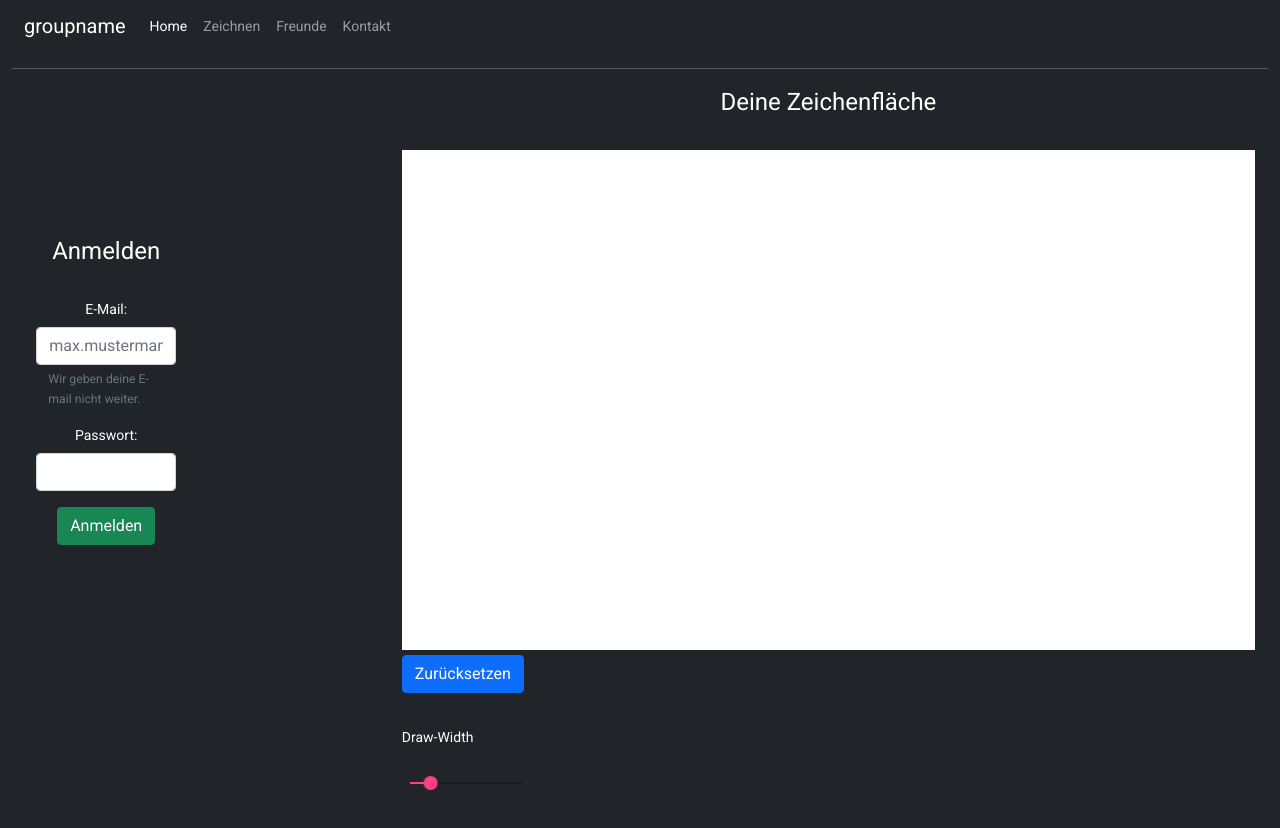
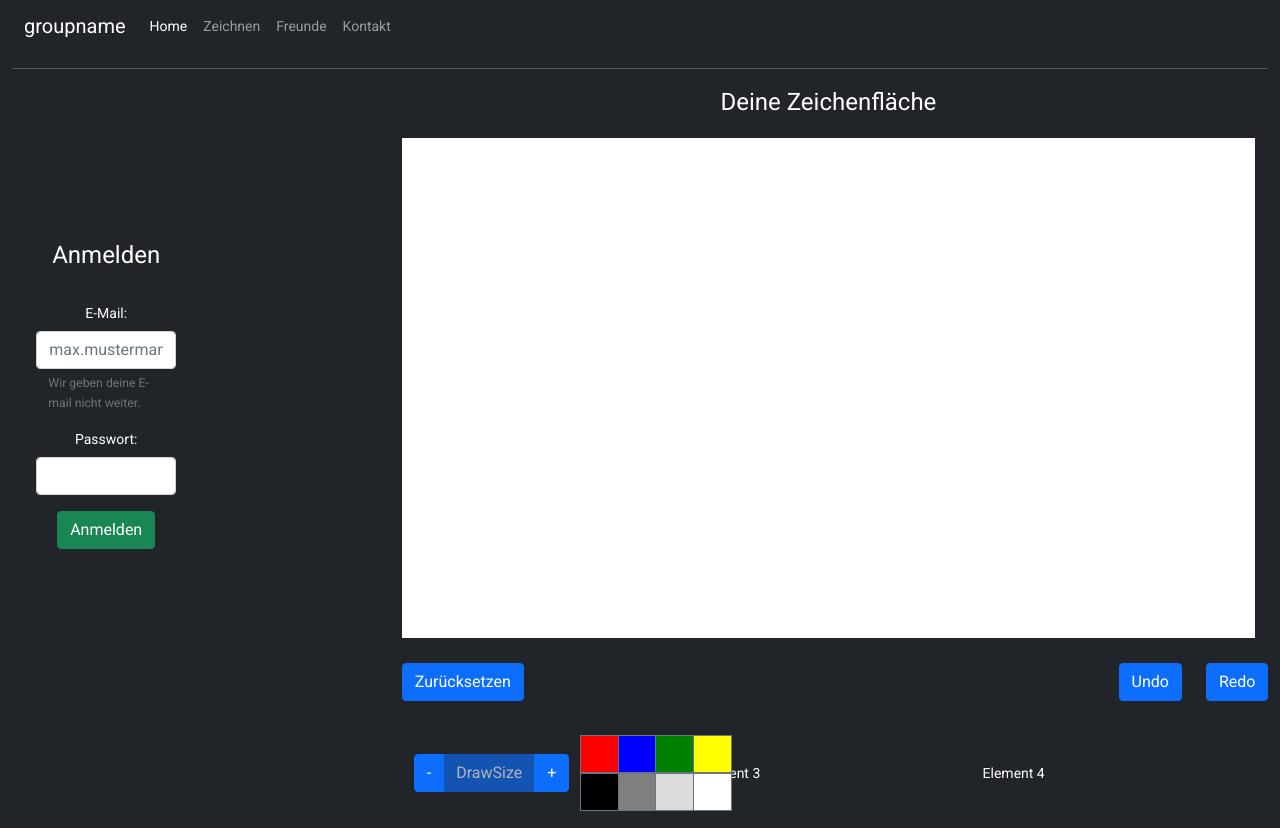
Before and after one commit to sheckla/AngularDrawApp_SocketsNetty, an Angular app: page / in a window 1280 px wide. Built offline with nearby package versions, Linux system fonts and the light colour scheme; no server answers.

Commit message:
Zeichentools

```diff
--- a/src/app/components/zeichenflaeche/zeichenflaeche.component.html
+++ b/src/app/components/zeichenflaeche/zeichenflaeche.component.html
@@ -1,14 +1,37 @@
 
 <h1 class="text-center">Deine Zeichenfläche</h1>
-<div class="container pt-3 pb-3 ">
+<div class="container pt-1 pb-1 ">
     <div class="row w-100">
         <div id="widthForCanvas" class="col">
             <canvas id="zeichenflaeche" class="bg-white " ></canvas>
         </div>
     </div>
-    <div class="row w-100">
+
+</div>
+<div class="container pt-3 pb-3">
+  <div class="row justify-content-md-center">
+    <div class="col">
+      <!-- ELEMENT 1 -->
+      <div class="row w-100">
         <div class="col">
             <button id="clear" type="button" class="btn btn-primary">Zurücksetzen</button>
         </div>
     </div>
+    </div>
+      <div class="col col-sm-auto">
+        <!-- ELEMENT 2 -->
+        <div class="row w-100">
+          <div class="col">
+              <button id="undo" type="button" class="btn btn-primary">Undo</button>
+          </div>
+      </div>
+      </div>
+      <div class="col col-lg-1 float-right">
+        <!-- ELEMENT 3 -->
+        <div class="row w-100">
+          <div class="col">
+              <button id="redo" type="button" class="btn btn-primary">Redo</button>
+          </div>
+      </div>
+  </div>
 </div>
--- a/src/app/components/zeichentools/zeichentools.component.css
+++ b/src/app/components/zeichentools/zeichentools.component.css
@@ -0,0 +1,11 @@
+color-1 {
+  background-color: #8064A2 !important;
+}
+
+.btn-secondary {
+  color:transparent;
+}
+
+color-button {
+
+}
--- a/src/app/components/zeichentools/zeichentools.component.html
+++ b/src/app/components/zeichentools/zeichentools.component.html
@@ -1,9 +1,38 @@
 <div class="container pt-3 pb-3 ">
-  <div class="row w-100">
+  <div class="row w-100 align-items-center mx-auto">
+      <div class="col-2">
+        <!-- ELEMENT 1 -->
+        <div class="btn-group float-left " role="group" aria-label="Button group example">
+          <button type="button" id="draw-size-minus" class="btn btn-primary">-</button>
+          <button type="button" disabled class="btn btn-primary">DrawSize</button>
+          <button type="button" id="draw-size-plus" class="btn btn-primary">+</button>
+        </div>
+      </div>
+      <div class="col-2">
+        <!-- ELEMENT 2 -->
+        <div class="container hide-text">
+          <div class="btn-group" role="group" aria-label="Basic example">
+            <button id="colorButton1" type="button" class="btn btn-secondary rounded-0 color-button" style="background-color:red">...</button>
+            <button id="colorButton2" type="button" class="btn btn-secondary rounded-0 color-button" style="background-color:blue">...</button>
+            <button id="colorButton3" type="button" class="btn btn-secondary rounded-0 color-button" style="background-color:green">...</button>
+            <button id="colorButton4" type="button" class="btn btn-secondary rounded-0 color-button" style="background-color: yellow">...</button>
+
+          </div>
+          <div class="btn-group" role="group" aria-label="Basic example">
+            <button id="colorButton5" type="button" class="btn btn-secondary rounded-0 color-button" style="background-color:black">...</button>
+            <button id="colorButton6" type="button" class="btn btn-secondary rounded-0 color-button" style="background-color:gray">...</button>
+            <button id="colorButton7" type="button" class="btn btn-secondary rounded-0 color-button" style="background-color:gainsboro">...</button>
+            <button id="colorButton8" type="button" class="btn btn-secondary rounded-0 color-button" style="background-color:white">...</button>
+          </div>
+        </div>
+      </div>
       <div class="col">
-          <p>Draw-Width</p>
-          <mat-slider id="width-slider"  min="1" max="50" step="1" value="10"></mat-slider>
-
+        <span>Element 3</span>
+        <!-- ELEMENT 3 -->
+      </div>
+      <div class="col">
+        <span>Element 4</span>
+        <!-- ELEMENT 4 -->
       </div>
   </div>
 </div>
--- a/src/app/components/zeichentools/zeichentools.component.ts
+++ b/src/app/components/zeichentools/zeichentools.component.ts
@@ -6,8 +6,8 @@ import { Component, OnInit } from '@angular/core';
   styleUrls: ['./zeichentools.component.css']
 })
 export class ZeichentoolsComponent implements OnInit {
-
-  constructor() { }
+  constructor() {
+  }
 
   ngOnInit(): void {
   }
--- a/src/app/js/main.js
+++ b/src/app/js/main.js
@@ -2,9 +2,16 @@ $( document ).ready(function() {
   var canvas = document.getElementById("zeichenflaeche");
   var ctx = canvas.getContext("2d");
   var isPainting = false;
-
+  var buttons = document.getElementsByClassName('color-button');
   canvas.width = document.getElementById("zeichenflaeche").parentNode.parentElement.clientWidth;
   canvas.height = 500;
+  var drawSize = 10;
+  var drawSizeIncrement = 3;
+  var color = "black";
+
+  // redo/undo http://jsfiddle.net/m1erickson/AEYYq/
+  var points = [];
+  var redoStack = [];
 
   function startpainting(e) {
     isPainting = true;
@@ -22,19 +29,40 @@ $( document ).ready(function() {
 
   function draw(e) {
     if(!isPainting) return;
-        ctx.lineWidth = 10;
+    ctx.lineWidth = drawSize;
     ctx.lineCap = "round";
-        ctx.strokeStyle = "black";
+    ctx.strokeStyle = "" + color;
     ctx.lineTo(getMousePosX(e), getMousePosY(e));
     ctx.stroke();
     ctx.beginPath();
+    points.push({
+      x: getMousePosX(e),
+      y: getMousePosY(e),
+      size: drawSize,
+      color: "" + color,
+      mode: "draw"
+    });
     ctx.moveTo(getMousePosX(e), getMousePosY(e));
   }
 
   canvas.addEventListener('mousedown', startpainting);
   canvas.addEventListener('mouseup', stopPainting);
   canvas.addEventListener('mousemove', draw);
+
   document.getElementById("clear").onclick = function() {clearAll()};
+  document.getElementById("draw-size-plus").onclick = function() {increaseDrawSize()};
+  document.getElementById("draw-size-minus").onclick = function() {decreaseDrawSize()};
+  document.getElementById("undo").onclick = function() {undo()};
+  document.getElementById("redo").onclick = function() {redo()};
+
+  document.getElementById("colorButton1").onclick = function() {changeColor(0)};
+  document.getElementById("colorButton2").onclick = function() {changeColor(1)};
+  document.getElementById("colorButton3").onclick = function() {changeColor(2)};
+  document.getElementById("colorButton4").onclick = function() {changeColor(3)};
+  document.getElementById("colorButton5").onclick = function() {changeColor(4)};
+  document.getElementById("colorButton6").onclick = function() {changeColor(5)};
+  document.getElementById("colorButton7").onclick = function() {changeColor(6)};
+  document.getElementById("colorButton8").onclick = function() {changeColor(7)};
 
   function getMousePosX(e) {
     var rect = canvas.getBoundingClientRect();
@@ -55,4 +83,67 @@ $( document ).ready(function() {
   function clearAll() {
     ctx.clearRect(0, 0, canvas.width, canvas.height);
   }
+
+  function increaseDrawSize() {
+    if (drawSize + drawSizeIncrement > 30) {
+      drawSize = 30;
+      return;
+    }
+    drawSize += drawSizeIncrement;
+  }
+
+  function decreaseDrawSize() {
+    if (drawSize - drawSizeIncrement < 1) {
+      drawSize = 1;
+      return;
+    }
+    drawSize -= drawSizeIncrement;
+  }
+
+  function undo() {
+    var lastPoint = points.pop();
+    redoStack.push(lastPoint);
+    redrawAll();
+  }
+
+  function redo() {
+    ctx.save();
+      points.push(redoStack.pop());
+    redrawAll();
+  }
+
+  function changeColor(index) {
+    var button = buttons[index];
+    color = window.getComputedStyle(button).backgroundColor;
+  }
+
+  function redrawAll() {
+
+    if (points.length == 0) {
+      return;
+    }
+    ctx.clearRect(0, 0, canvas.width, canvas.height);
+
+    for (var i = 0; i < points.length-1; i++) {
+      var pt = points[i];
+      var pt2 = points[i+1];
+      ctx.beginPath();
+      ctx.moveTo(pt.x, pt.y);
+      ctx.lineTo(pt2.x, pt2.y);
+      ctx.stroke();
+    }
+  }
+
+  var interval;
+  $("#undo").mousedown(function () {
+    interval = setInterval(undo, 50);
+  }).mouseup(function () {
+    clearInterval(interval);
   });
+
+  $("#redo").mousedown(function () {
+    interval = setInterval(redo, 50);
+  }).mouseup(function () {
+    clearInterval(interval);
+  });
+});
```
Also changed, not shown: src/app/components/zeichentools/test.js (added, +15 -0 lines), 1 other file (tests, documents, lock files or other folders). Lines whose indentation alone changed are shown as unchanged.
